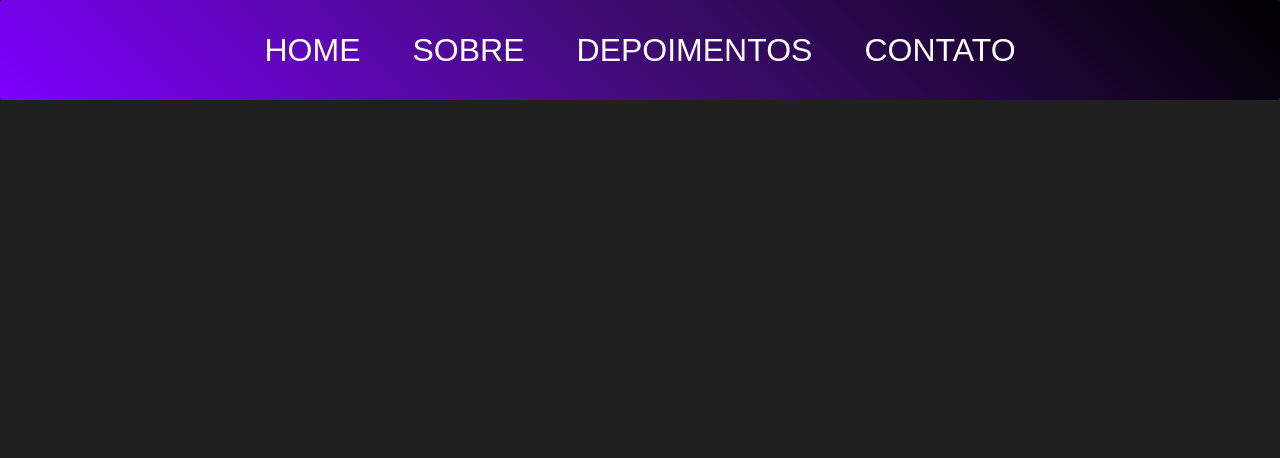
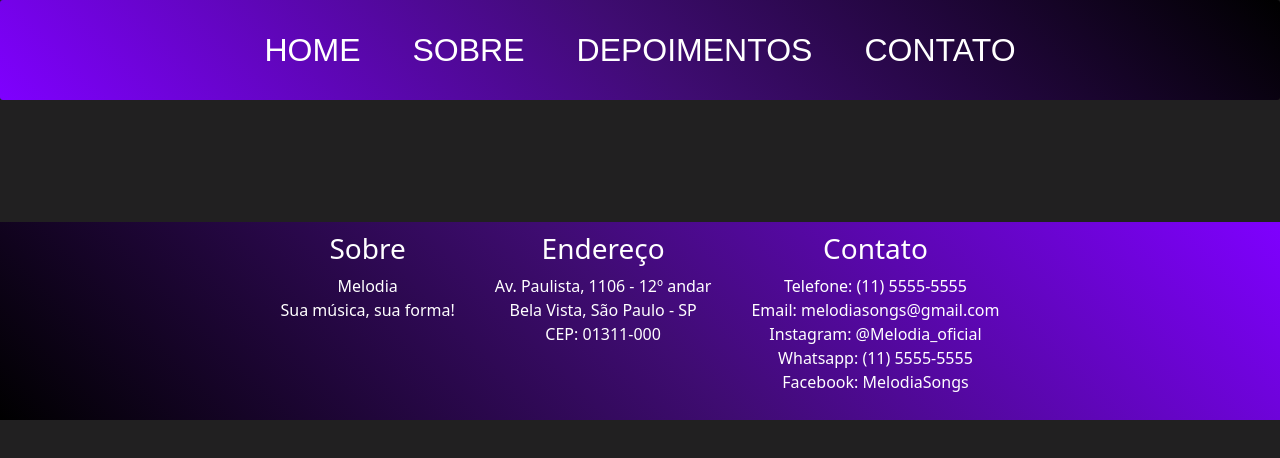
Before and after one commit to juliapompu/cp5-front, a website: page src/pages/sobre.html in a window 1280 px wide. Drawn offline with nearby package versions, Linux system fonts and the light colour scheme.

Commit message:
feature/sobre

```diff
--- a/src/css/style.css
+++ b/src/css/style.css
@@ -88,7 +88,7 @@ nav a:hover::after{
   align-items:flex-start;
   gap:40px;
   width:100%;
-   background:linear-gradient(45deg, #7F00FF,rgb(63, 12, 114), #000);
+   background:linear-gradient(45deg, #000,rgb(63, 12, 114), #7F00FF);
    margin-top: 50px;
 }
 
--- a/src/pages/sobre.html
+++ b/src/pages/sobre.html
@@ -18,8 +18,44 @@
       <a href="../pages/contato.html">Contato</a>
     </nav>
   </header>
+  <br><br><br>
+
+  <div class="quemsomos">
+
+  </div>
+
+<!-- FOOTER -->
+
+    <footer class="footer">
+                <div class="footer-section">
+                    <h3>Sobre</h3>
+                    <p>
+                        Melodia<br>
+                        Sua música, sua forma!
+                    </p>
+                </div>
+                <div class="footer-section">
+                    <h3>Endereço</h3>
+                    <p>
+                        Av. Paulista, 1106 - 12º andar<br>
+                        Bela Vista, São Paulo - SP<br>
+                        CEP: 01311-000
+                    </p>
+                </div>
+                <div class="footer-section">
+                    <h3>Contato</h3>
+                    <p>
+                        Telefone: (11) 5555-5555<br>
+                        Email: melodiasongs@gmail.com<br>
+                        Instagram: @Melodia_oficial<br>
+                        Whatsapp: (11) 5555-5555<br>
+                        Facebook: MelodiaSongs
+                    </p>
+                </div>
+            </footer>
+    </footer>
 
 
-
+<script src="https://cdn.jsdelivr.net/npm/bootstrap@5.3.8/dist/js/bootstrap.bundle.min.js"></script>
 </body>
 </html>
```
Also changed, not shown: index.html (+1 -1 lines).
